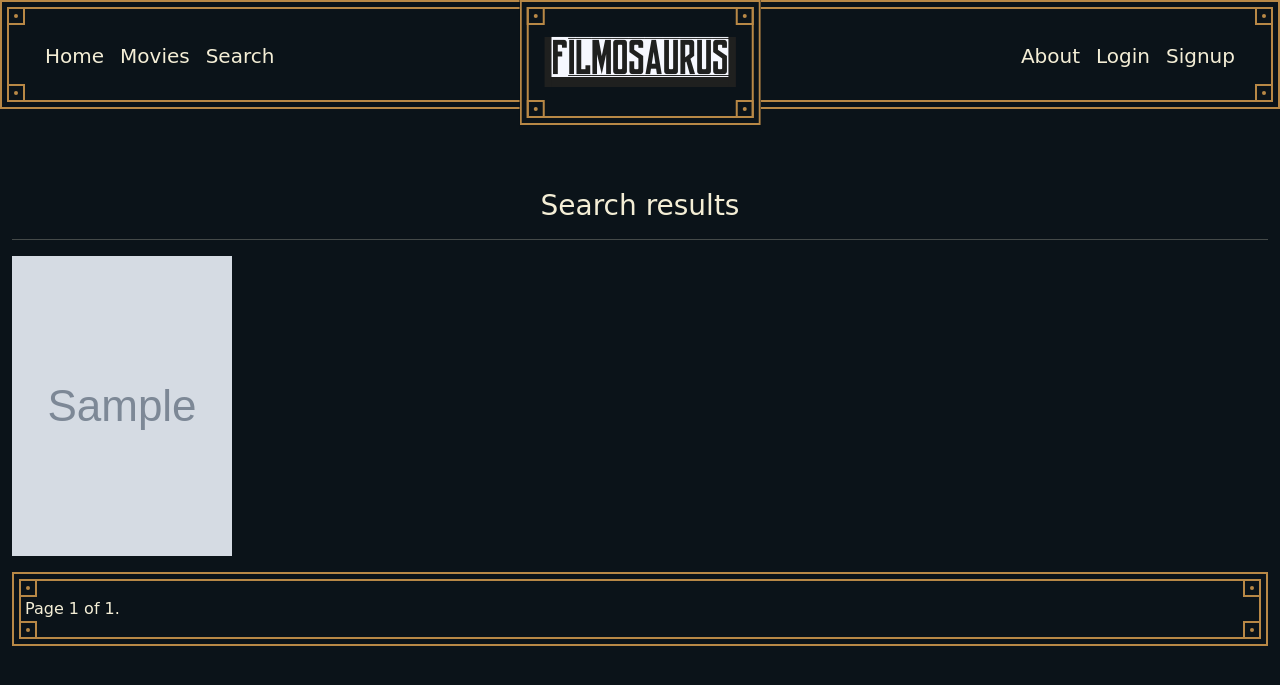
After one commit to MagicRom06/Filmosaurus, a Django app: template movies/templates/movies/search_results.html in a window 1280 px wide. The commit adds this page. Shown: the top 685 px of the page. Run offline with Django 3.2, Linux system fonts and the light colour scheme; the template is opened without the code that fills it: most values are stand-ins (such as "Sample title", 1, 10 or a date in 2020); grey boxes marked "Sample" are stand-in pictures; some libraries are stand-ins or nearby versions; some web fonts are replaced.

Commit message:
create search views and page results

```diff
--- a/core/urls.py
+++ b/core/urls.py
@@ -21,6 +21,7 @@ urlpatterns = [
     path('admin/', admin.site.urls),
     path('', include('home.urls')),
     path('accounts/', include('allauth.urls')),
+    path('movies/', include('movies.urls'))
 ]
 
 if settings.DEBUG:
--- a/docker-compose.yml
+++ b/docker-compose.yml
@@ -16,7 +16,7 @@ services:
     networks:
       - djangonetwork
   db:
-    image: postgres:11
+    image: postgres
     container_name: db
     volumes:
       - postgres_data:/var/lib/postgresql/data/
--- a/home/templates/home/home.html
+++ b/home/templates/home/home.html
@@ -84,10 +84,10 @@
                 <div class="fancy-border">
                     <span class="search-title ">Search a movie ...</span>
                     <hr class="text-white">
-                    <form>
+                    <form action="{% url 'search_results' %}">
                         <div class="row row-search">
                             <div class="col-lg-10 col-md-12 col-sm-12 col-12">
-                                <input class="form-control" type="text" required>
+                                <input class="form-control" type="text" name="q" required>
                             </div>
                             <div class="col-lg-2 col-md-12 col-sm-12 col-12">
                                 <button type="submit" class=" form-control btn btn-search mb-3">Search</button>
--- /dev/null
+++ b/movies/templates/movies/search_results.html
@@ -0,0 +1,38 @@
+{% extends '_base.html' %}
+{% load static %}
+{% block body %}
+<section id="results">
+    <div class="container-fluid container-auth">
+        <h3 class="text-center">Search results</h3>
+        <hr>
+        <div class="row">
+            {% for movie in page_obj %}
+            <div class="col-lg-2 mb-3">
+                <img src="{{movie.picture}}" width="220" height="300">
+            </div>
+            {% endfor %}
+        </div>
+        <div class="fancy-border">
+            <div class="row">
+                <div class="pagination">
+                    <span class="step-links">
+                        {% if page_obj.has_previous %}
+                        <a href="/movies/search/?page=1&q={{ query }}">&laquo; first</a>
+                        <a href="/movies/search?/page={{ page_obj.previous_page_number }}&q={{ query }}">previous</a>
+                        {% endif %}
+
+                        <span class="current">
+                            Page {{ page_obj.number }} of {{ page_obj.paginator.num_pages }}.
+                        </span>
+
+                        {% if page_obj.has_next %}
+                        <a href="/movies/search/?page={{ page_obj.next_page_number }}&q={{ query }}">next</a>
+                        <a href="/movies/search/?page={{ page_obj.paginator.num_pages }}&q={{ query }}">last &raquo;</a>
+                        {% endif %}
+                    </span>
+                </div>
+            </div>
+        </div>
+    </div>
+</section>
+{% endblock body %}
--- a/static/css/base.css
+++ b/static/css/base.css
@@ -1,3 +1,7 @@
+body {
+    background: #0B1319;
+}
+
 @font-face {
     font-family: 'yorkwhiteletter';
     src: local('yorkwhiteletter'),
@@ -45,6 +49,11 @@
     background-repeat: no-repeat;
     background-attachment: fixed;
     background-size: cover;
+}
+
+#results {
+    background-color: #0B1319;
+    padding-top: 5rem;
 }
 
 #welcome {
--- a/templates/navbar.html
+++ b/templates/navbar.html
@@ -19,7 +19,7 @@
                     <a class="nav-link" href="#">Movies</a>
                 </li>
                 <li class="nav-item">
-                    <a class="nav-link" href="#" data-bs-toggle="collapse">Search</a>
+                    <a class="nav-link" href="#search">Search</a>
                 </li>
             </ul>
             <ul class="navbar-nav ms-auto">
```
Also changed, not shown: movies/urls.py (added, +9 -0 lines), movies/views.py (+20 -0 lines).
